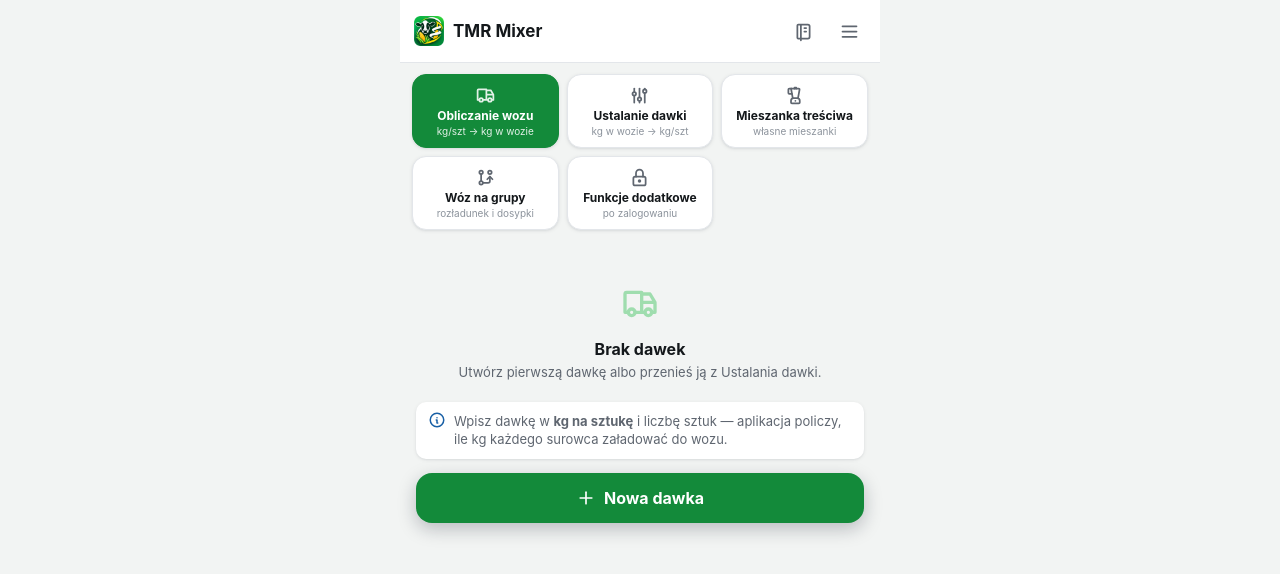
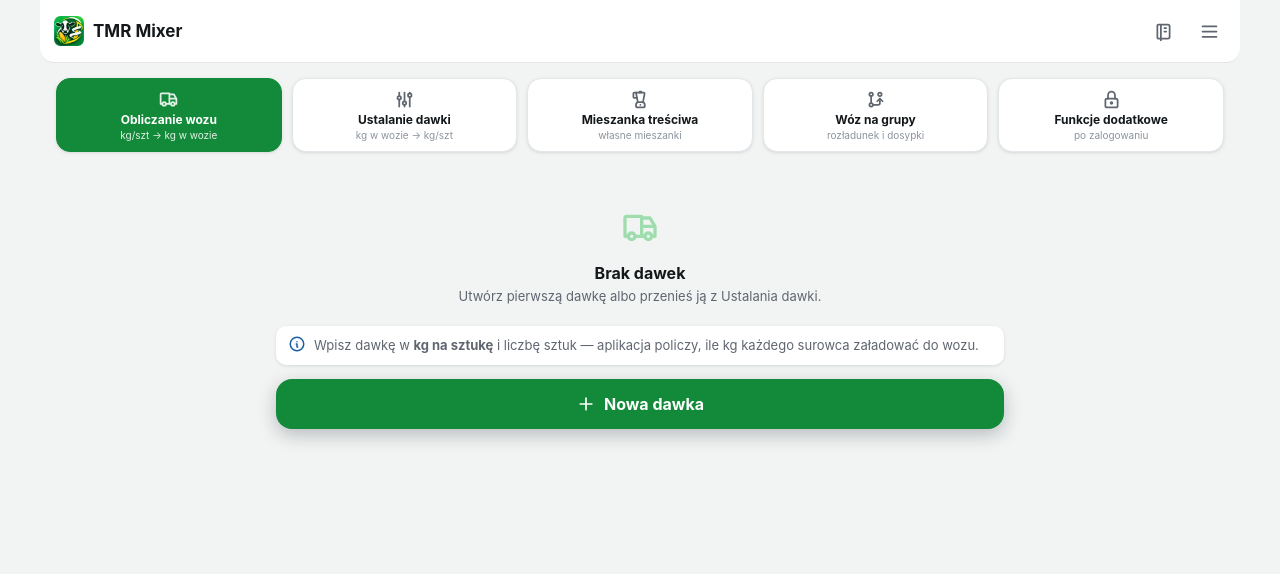
Before and after one commit to piterds7-blip/TMR-MIXER, a plain HTML site: page index.html in a window 1280 px wide. Drawn offline with Linux system fonts and the light colour scheme.

Commit message:
Szeroki ekran: aplikacja do 1200 px, kafelki w jednym rzędzie
Od 900 px szerokości okna (komputer, tablet poziomo) aplikacja nie jest
już ograniczona do 480 px. Tabele funkcji dodatkowych (Mieszalnik,
Konwerter FE, Sita) zajmują pełną szerokość, a formularze i listy są
w wyśrodkowanej kolumnie do czytania. Na telefonie bez zmian.

Claude-Session: https://claude.ai/code/session_01PqJ3gjMPnCeCwFeSwfaX3C

```diff
--- a/index.html
+++ b/index.html
@@ -244,6 +244,18 @@ input[type=checkbox]{width:20px;height:20px;accent-color:var(--g);flex-shrink:0}
 .pw-wrap{position:relative}.pw-wrap input{padding-right:78px}.pw-show{position:absolute;right:6px;top:50%;transform:translateY(-50%);border:none;background:var(--bg2);color:var(--tx2);font-size:13px;font-weight:600;padding:7px 10px;border-radius:8px;cursor:pointer}
 .lg-err{min-height:20px;font-size:14px;color:#C62828;margin:2px 0 0;line-height:1.4}
 @media(prefers-color-scheme:dark){.lg-err{color:#F3A9A9}}
+/* ===== Szeroki ekran (komputer, tablet poziomo) =====
+   Na telefonie nic się nie zmienia. Od 900 px aplikacja jest szersza: kafelki w jednym rzędzie,
+   tabele (Mieszalnik, Konwerter FE, Sita) na pełną szerokość, a formularze i listy w wygodnej
+   kolumnie do czytania, wyśrodkowane. */
+@media(min-width:900px){
+  body{max-width:1200px}
+  .tabs{grid-template-columns:repeat(auto-fit,minmax(140px,1fr));gap:10px;padding:16px 16px 4px}
+  #tab-w,#tab-d,#tab-m,#tab-g,#tab-x,
+  #scr-d-edit,#scr-w-edit,#scr-woz,#scr-m-edit,#scr-ingmgr,#scr-notes,#scr-note-client{padding-left:max(0px,calc((100% - 760px) / 2))!important;padding-right:max(0px,calc((100% - 760px) / 2))!important}
+  .screen>.topbar,.screen>.woz-hdr{border-radius:0 0 var(--r) var(--r)}
+  .toast{max-width:560px}
+}
 </style>
 </head>
 <body>
```
